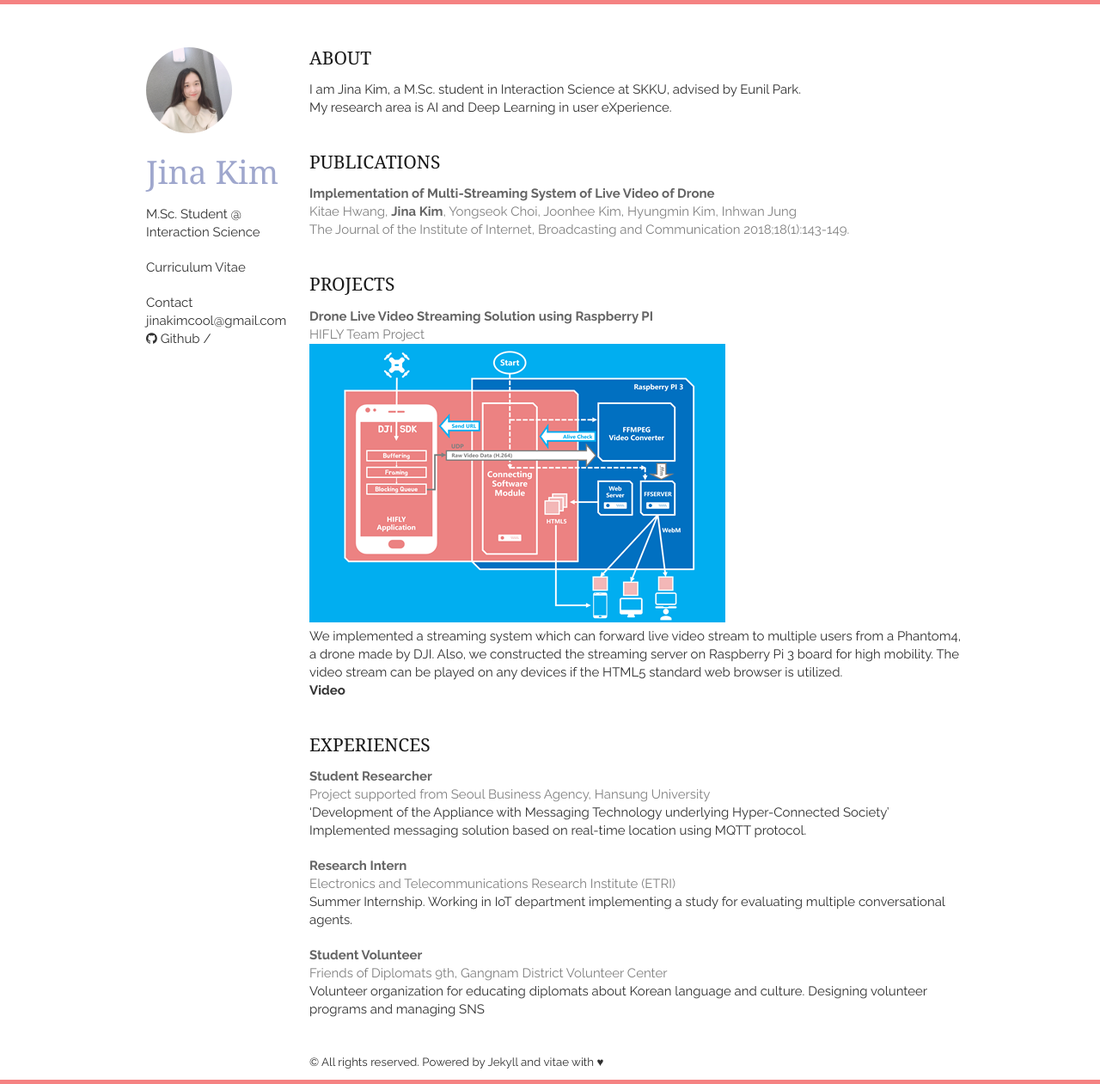
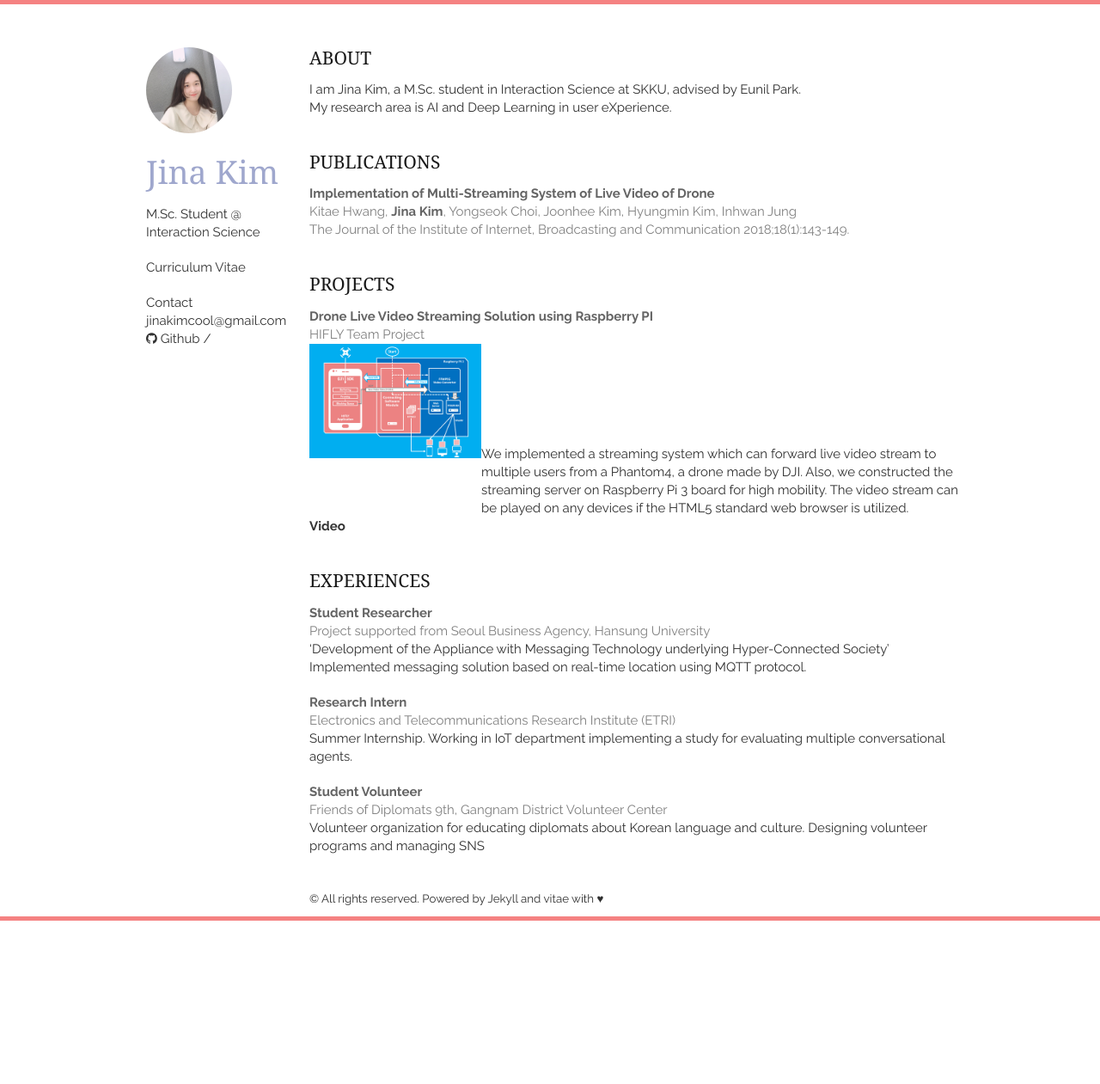
Before and after one commit to Jina-Kim/Jina-Kim.github.io, a Jekyll site: the page built from index.html, in a window 1280 px wide. Shown: the whole page at 86% size. Built offline with Jekyll 4.4.1, drawn with Linux system fonts in a browser that asks for light colours; nearby versions of some CDN libraries; the list of posts is cut into pages by our own code; after the commit the page ends 1071 px from its top, so only the background shows below that.

Commit message:
update project img

```diff
--- a/_includes/projects.html
+++ b/_includes/projects.html
@@ -8,10 +8,7 @@
         </header>
         <table>
           <tr>
-            <td><img src="{{ site.baseurl }}assets/images/project1.png"></td>
-          </tr>
-
-          <tr>
+            <td><img src="{{ site.baseurl }}assets/images/project1.png" class="project"></td>
             <td>
               <p>
                 We implemented a streaming system which can forward live video stream to multiple users from a Phantom4, a drone made by DJI.
--- a/static/css/layout.css
+++ b/static/css/layout.css
@@ -37,6 +37,11 @@ p, address {
     -webkit-border-radius: 50px;
     -moz-border-radius: 50px;
     margin-bottom: 20px;
+}
+
+.project {
+    width: 200px;
+    height: auto;
 }
 
 header > h1 {
```
